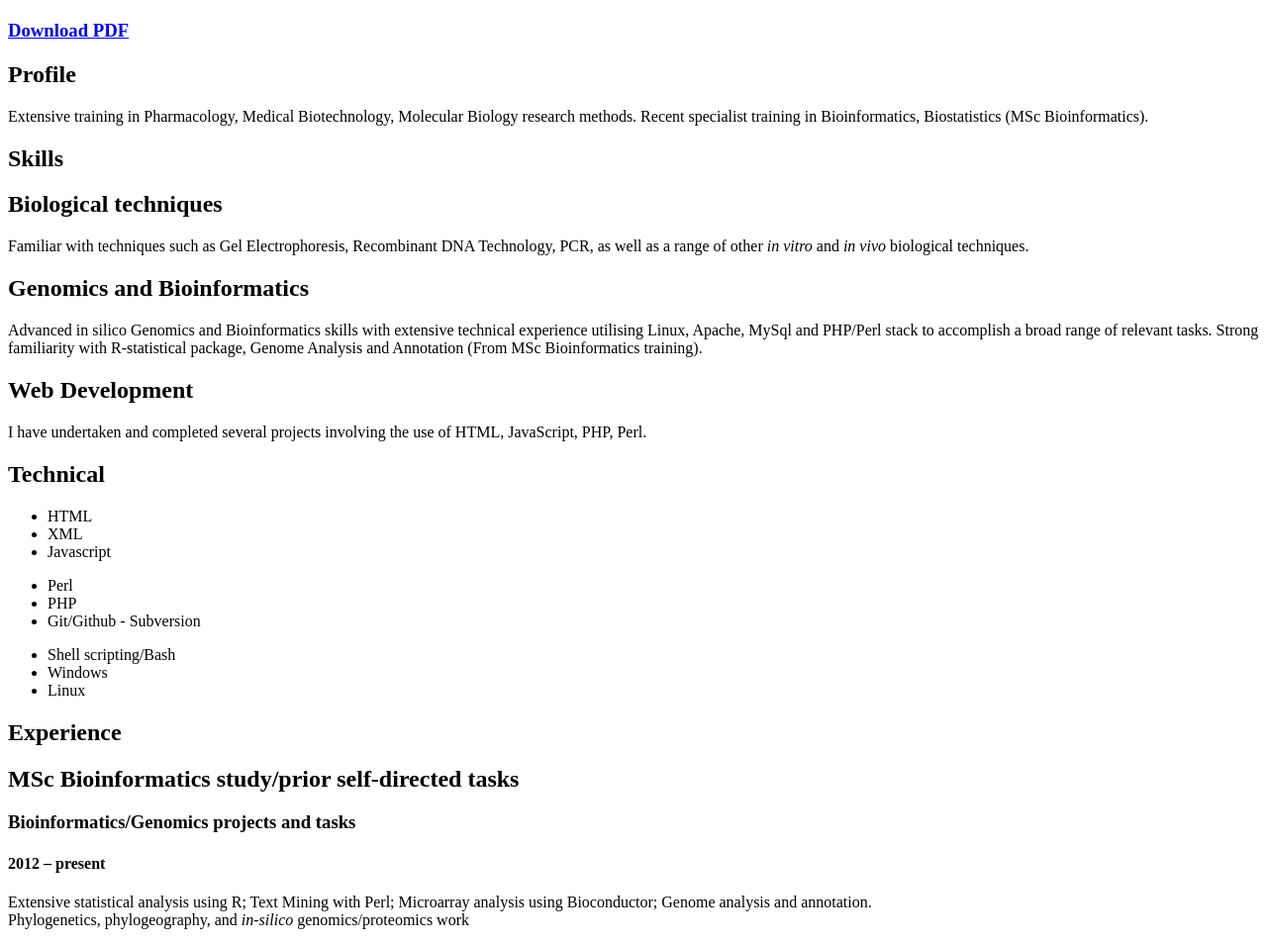
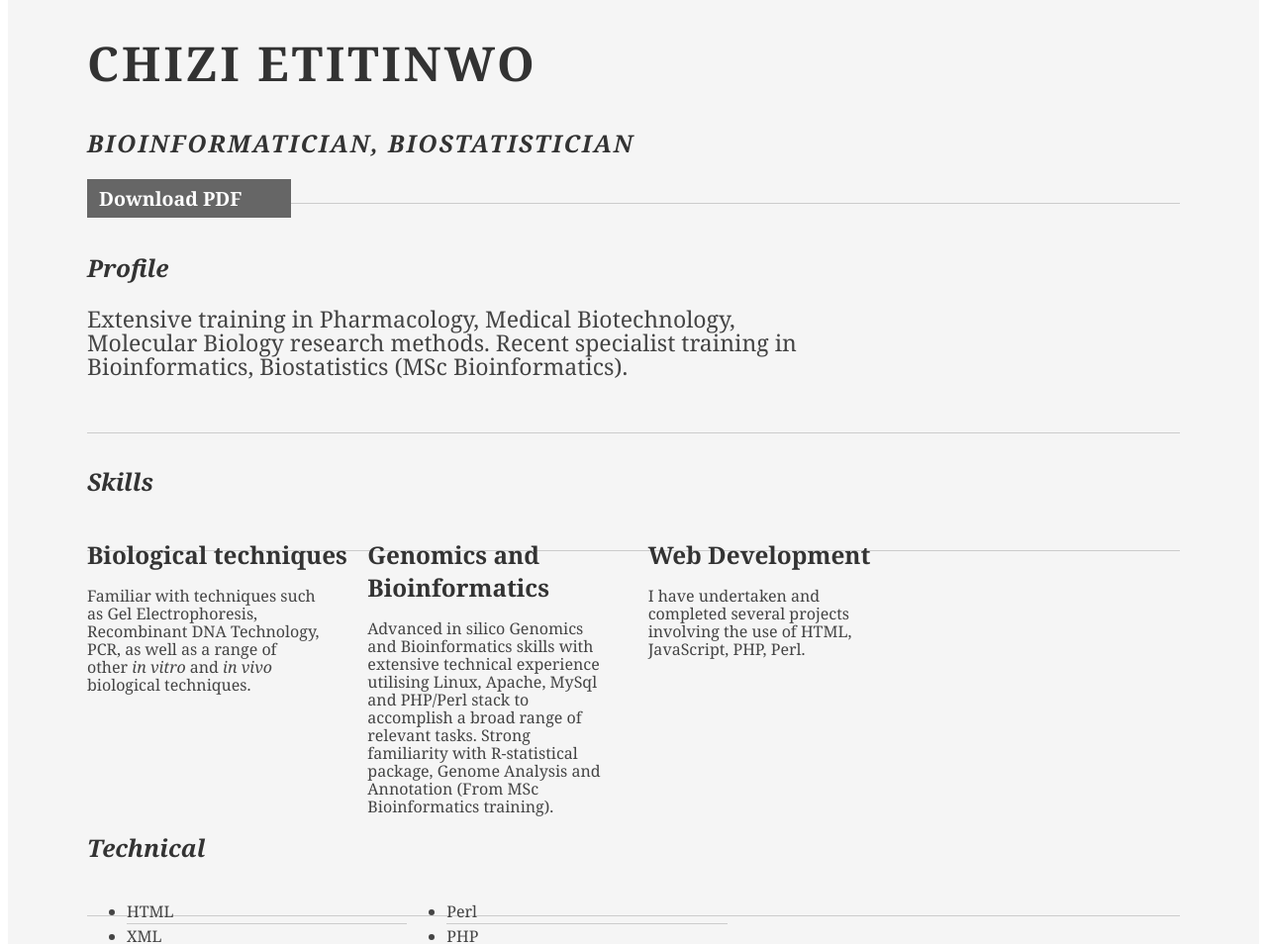
Before and after one commit to Ceti100/ceti100.github.io, a plain HTML site: page index.html in a window 1280 px wide. Shown: the part 107-1061 px from the top of the page at 99% size. Drawn offline with Linux system fonts and the light colour scheme; a small style sheet from the web is missing.

Commit message:
Update index.html

```diff
--- a/index.html
+++ b/index.html
@@ -8,8 +8,70 @@
 	<meta name="keywords" content="" />
 	<meta name="description" content="" />
 
-	<link rel="stylesheet" type="text/css" href="http://yui.yahooapis.com/2.7.0/build/reset-fonts-grids/reset-fonts-grids.css" media="all" />
-	<link rel="stylesheet" type="text/css" href="resume.css" media="all" />
+<style media="screen" type="text/css">
+.msg { padding: 10px; background: #222; position: relative; }
+.msg h1 { color: #fff;  }
+.msg a { margin-left: 20px; background: #408814; color: white; padding: 4px 8px; text-decoration: none; }
+.msg a:hover { background: #266400; }
+
+/* //-- yui-grids style overrides -- */
+body { font-family: Georgia; color: #444; }
+#inner { padding: 10px 80px; margin: 80px auto; background: #f5f5f5; border: solid #666; border-width: 8px 0 2px 0; }
+.yui-gf { margin-bottom: 2em; padding-bottom: 2em; border-bottom: 1px solid #ccc; }
+
+/* //-- header, body, footer -- */
+#hd { margin: 2.5em 0 3em 0; padding-bottom: 1.5em; border-bottom: 1px solid #ccc }
+#hd h2 { text-transform: uppercase; letter-spacing: 2px; }
+#bd, #ft { margin-bottom: 2em; }
+
+/* //-- footer -- */
+#ft { padding: 1em 0 5em 0; font-size: 92%; border-top: 1px solid #ccc; text-align: center; }
+#ft p { margin-bottom: 0; text-align: center;   }
+
+/* //-- core typography and style -- */
+#hd h1 { font-size: 48px; text-transform: uppercase; letter-spacing: 3px; }
+h2 { font-size: 152% }
+h3, h4 { font-size: 122%; }
+h1, h2, h3, h4 { color: #333; }
+p { font-size: 100%; line-height: 18px; padding-right: 3em; }
+a { color: #990003 }
+a:hover { text-decoration: none; }
+strong { font-weight: bold; }
+li { line-height: 24px; border-bottom: 1px solid #ccc; }
+p.enlarge { font-size: 144%; padding-right: 6.5em; line-height: 24px; }
+p.enlarge span { color: #000 }
+.contact-info { margin-top: 7px; }
+.first h2 { font-style: italic; }
+.last { border-bottom: 0 }
+
+
+/* //-- section styles -- */
+
+a#pdf { display: block; float: left; background: #666; color: white; padding: 6px 50px 6px 12px; margin-bottom: 6px; text-decoration: none;  }
+a#pdf:hover { background: #222; }
+
+.job { position: relative; margin-bottom: 1em; padding-bottom: 1em; border-bottom: 1px solid #ccc; }
+.job h4 { position: absolute; top: 0.35em; right: 0 }
+.job p { margin: 0.75em 0 3em 0; }
+
+.last { border: none; }
+.skills-list {  }
+.skills-list ul { margin: 0; }
+.skills-list li { margin: 3px 0; padding: 3px 0; }
+.skills-list li span { font-size: 152%; display: block; margin-bottom: -2px; padding: 0 }
+.talent { width: 32%; float: left }
+.talent h2 { margin-bottom: 6px; }
+
+#srt-ttab { margin-bottom: 100px; text-align: center;  }
+#srt-ttab img.last { margin-top: 20px }
+
+/* --// override to force 1/8th width grids -- */
+.yui-gf .yui-u{width:80.2%;}
+.yui-gf div.first{width:12.3%;}
+
+</style>
+
+
 
 </head>
 <body>
```
